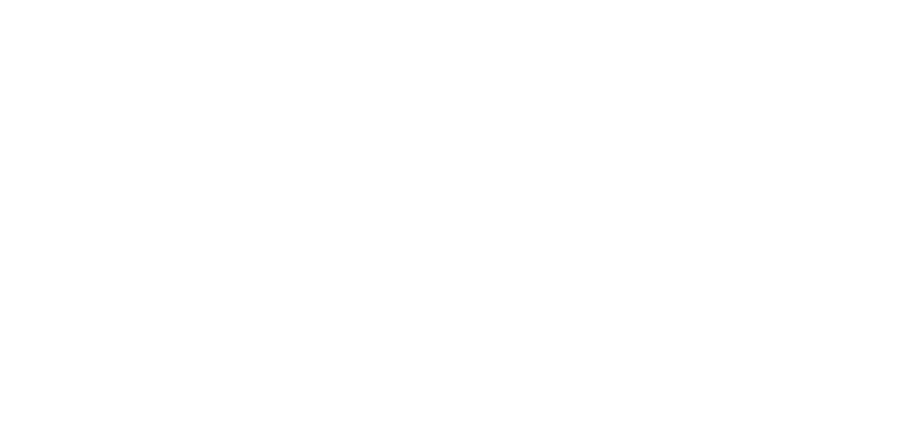
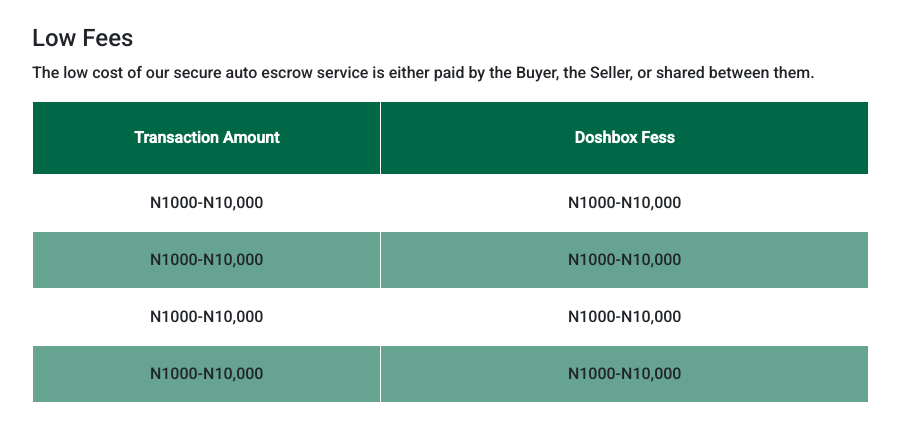
Before and after one commit to myDoshBox/myDoshBoxApp, a React (Create React App) app: page / in a window 1280 px wide. Shown: the top 440 px of the page, without its empty margins (50-949 px from the left). Built offline with nearby package versions, Linux system fonts and the light colour scheme.

Commit message:
Centered all the text in the Pricing table

```diff
--- a/src/App.js
+++ b/src/App.js
@@ -1,8 +1,13 @@
 import React from "react";
 import { BrowserRouter as Router, Routes, Route } from "react-router-dom";
+import Tablecomponents from "./components/TableComponents/PricingTable";
 
 function App() {
-  return <></>;
+  return (
+    <>
+      <Tablecomponents />
+    </>
+  );
 }
 
 export default App;
--- a/src/components/TableComponents/PricingTable.js
+++ b/src/components/TableComponents/PricingTable.js
@@ -12,29 +12,29 @@ const Tablecomponents = () => {
       </div>
       {/* table Section starts */}
       <section className="container ">
-        <table className=" table table-bordered border-white  w-75">
+        <table className=" table table-bordered border-white  w-75 ">
           <thead className="">
             <tr className="BgColor ">
-              <th className="text-white p-4">Transaction Amount</th>
-              <th className="text-white col-7 p-4">Doshbox Fess</th>
+              <th className="text-white p-4 text-center">Transaction Amount</th>
+              <th className="text-white col-7 p-4 text-center">Doshbox Fess</th>
             </tr>
           </thead>
           <tbody>
             <tr>
-              <td className="p-3">N1000-N10,000</td>
-              <td className="p-3">N1000-N10,000</td>
+              <td className="p-3 text-center">N1000-N10,000</td>
+              <td className="p-3 text-center">N1000-N10,000</td>
             </tr>
             <tr className="TableRowColor">
-              <td className="p-3 ">N1000-N10,000</td>
-              <td className="p-3">N1000-N10,000</td>
+              <td className="p-3 text-center">N1000-N10,000</td>
+              <td className="p-3 text-center">N1000-N10,000</td>
             </tr>
             <tr>
-              <td className="p-3">N1000-N10,000</td>
-              <td className="p-3">N1000-N10,000</td>
+              <td className="p-3 text-center">N1000-N10,000</td>
+              <td className="p-3 text-center ">N1000-N10,000</td>
             </tr>
             <tr className="TableRowColor">
-              <td className="p-3">N1000-N10,000</td>
-              <td className="p-3">N1000-N10,000</td>
+              <td className="p-3 text-center">N1000-N10,000</td>
+              <td className="p-3 text-center">N1000-N10,000</td>
             </tr>
           </tbody>
         </table>
```
